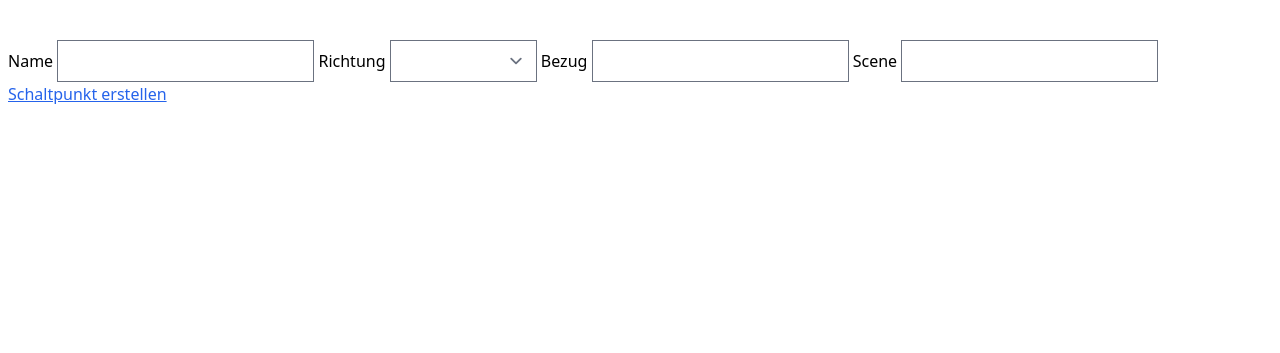
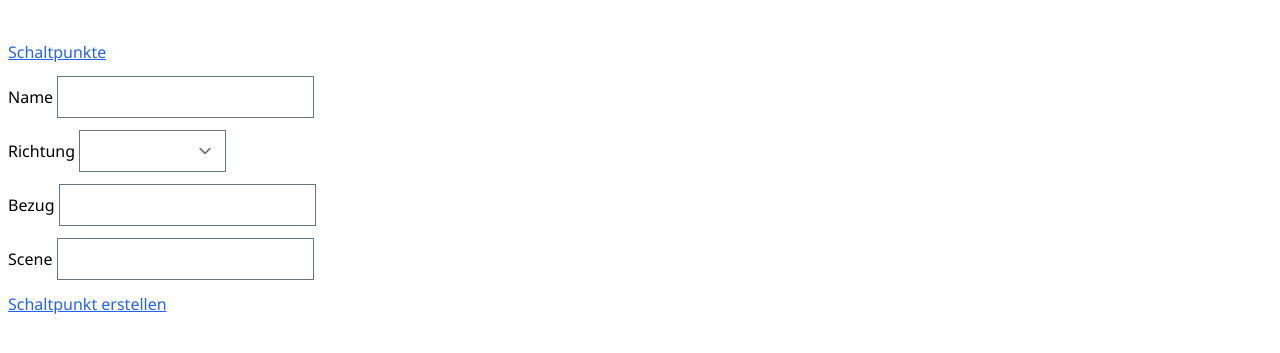
Before and after one commit to LaurinKerkloh/electricity_meter, a Rails app: page /trigger_points/new in a window 1280 px wide. Shown: the top 353 px of the page. Run offline with Rails 7, Linux system fonts and the light colour scheme; style sheets or scripts are compiled from the project's sources; parts of the project's set-up code (start-up, migrations or seed data) failed here and were passed over; some libraries are stand-ins or nearby versions.

Commit message:
more small design changes

```diff
--- a/app/assets/stylesheets/application.tailwind.css
+++ b/app/assets/stylesheets/application.tailwind.css
@@ -11,7 +11,3 @@
 a {
   @apply link;
 }
-
-button {
-  @apply link;
-}
--- a/app/views/layouts/application.html.erb
+++ b/app/views/layouts/application.html.erb
@@ -26,7 +26,7 @@
   </head>
 
   <body>
-    <main class="container mx-auto mt-10 px-2">
+    <main class="container mx-auto mt-10 px-2 font-normal">
       <%= yield %>
     </main>
   </body>
--- a/app/views/trigger_points/_form.html.erb
+++ b/app/views/trigger_points/_form.html.erb
@@ -1,17 +1,29 @@
 <%# locals: (trigger_point:) %>
 <%= form_with model: trigger_point do |form| %>
   <%= form.object.errors.full_messages.presence %>
+  <div class="flex flex-col gap-3">
+    <div>
       <%= form.label :name %>
       <%= form.text_field :name %>
+    </div>
 
+    <div>
       <%= form.label :direction %>
       <%= form.select :direction, TriggerPoint.enum_choices_for_selection(:direction), required: true %>
+    </div>
 
+    <div>
       <%= form.label :power %>
       <%= form.number_field :power, step: 1, required: true %>
+    </div>
 
+    <div>
       <%= form.label :scene %>
       <%= form.text_field :scene, required: true %>
+    </div>
 
+    <div>
       <%= form.submit class: "link" %>
+    </div>
+  </div>
 <% end %>
--- a/app/views/trigger_points/index.html.erb
+++ b/app/views/trigger_points/index.html.erb
@@ -1,4 +1,6 @@
-<%= link_to "Startseite", root_path %>
+<div class="mb-3">
+  <%= link_to "Startseite", root_path %>
+</div>
 <table class="border-collapse w-full table-auto">
   <thead>
     <tr class="border-b-2">
--- a/app/views/trigger_points/new.html.erb
+++ b/app/views/trigger_points/new.html.erb
@@ -1 +1,4 @@
-<%= render "form", {trigger_point: @trigger_point} %>
+<div class="mb-3">
+  <%= link_to "Schaltpunkte", TriggerPoint %>
+</div>
+<%= render "form", { trigger_point: @trigger_point } %>
```
Also changed, not shown: app/views/overview/show.html.erb (+12 -4 lines), config/tailwind.config.js (+11 -11 lines). Lines whose indentation alone changed are shown as unchanged.
